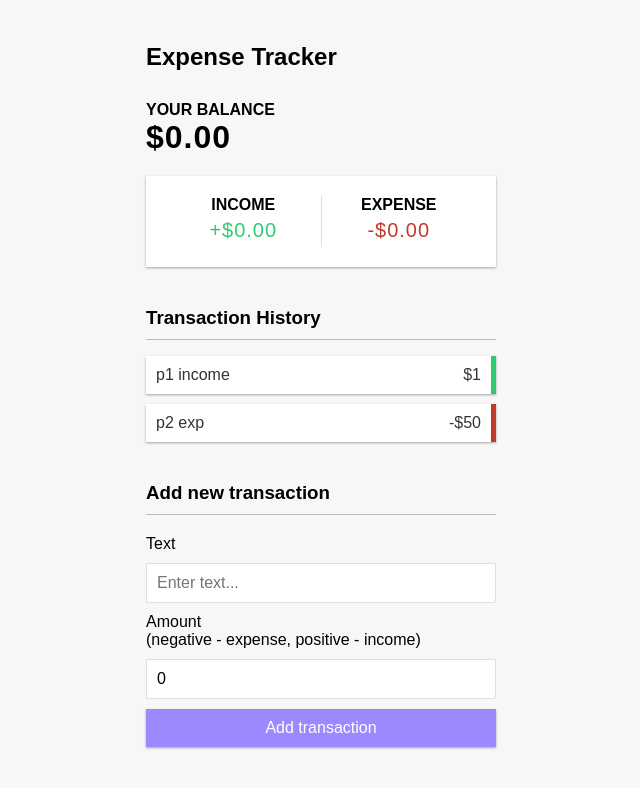
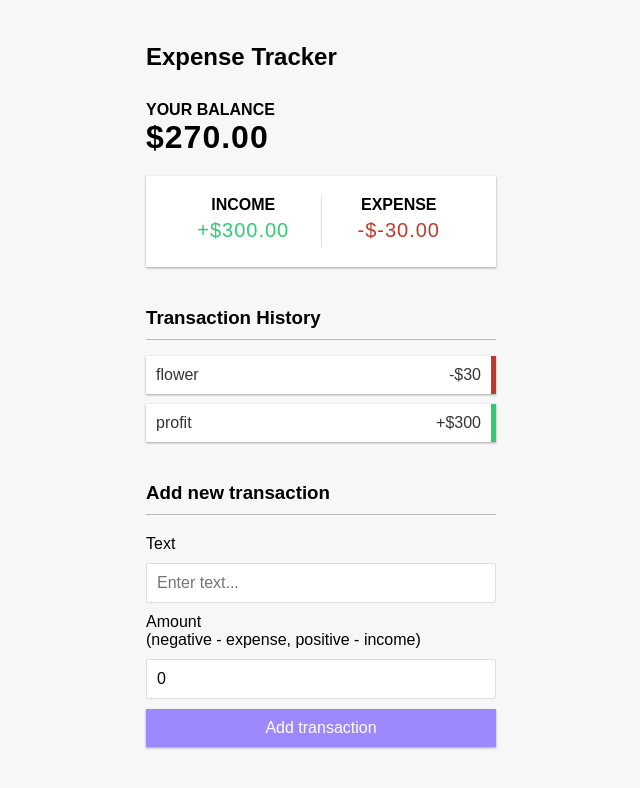
Before and after one commit to shamaz332/Budget-Tracker, a React (Create React App) app: page / in a window 1280 px wide. Shown: the top 788 px of the page, without its empty margins (319-959 px from the left). Built offline with nearby package versions, Linux system fonts and the light colour scheme; the HTML template or start-up script is replaced by a standard one; a web font is replaced by a local one.

Commit message:
balance,history connect with global state

```diff
--- a/src/App.js
+++ b/src/App.js
@@ -4,7 +4,7 @@ import {Balance} from "./components/Balance/Balance"
 import {IncomeExpense} from "./components/IncomeExpense/IncomeExpense"
 import {TransSectionList} from "./components/TransSectionList/TransSectionList"
 import {AddTranSection} from "./components/addTranSection/addTranSection"
-import {GlobalProvider} from "./components/context/GlobalState"
+import {GlobalProvider} from "./context/GlobalState"
 import './components/styles/GlobalStyles.css';
 
 function App() {
--- a/src/components/Balance/Balance.js
+++ b/src/components/Balance/Balance.js
@@ -1,11 +1,17 @@
-import React from "react";
-// import "../styles/GlobalStyles.css";
+import React, { useContext } from "react";
+import { GlobalContext } from "./../../context/GlobalState";
 
 export const Balance = () => {
+  const { transactions } = useContext(GlobalContext);
+
+  const amount = transactions.map((transaction) => transaction.amount);
+
+  const total = amount.reduce((acc, item) => (acc += item), 0).toFixed(2);
+
   return (
     <div>
       <h4>Your Balance</h4>
-      <h1>$0.00</h1>
+      <h1>${total}</h1>
     </div>
   );
 };
--- a/src/components/IncomeExpense/IncomeExpense.js
+++ b/src/components/IncomeExpense/IncomeExpense.js
@@ -1,17 +1,28 @@
-import React from 'react';
+import React, { useContext } from "react";
+import { GlobalContext } from "./../../context/GlobalState";
 
 export const IncomeExpense = () => {
-        return(
+  const { transactions } = useContext(GlobalContext);
+  const amount = transactions.map((transaction) => transaction.amount);
+  const income = amount
+    .filter((item) => item > 0)
+    .reduce((acc, item) => (acc += item), 0)
+    .toFixed(2);
+    const expense = amount
+    .filter((item) => item < 0)
+    .reduce((acc, item) => (acc += item), 0)
+    .toFixed(2);
+
+  return (
     <div className="income-container">
       <div>
         <h4>Income</h4>
-              <p className="money plus">+$0.00</p>
+        <p className="money plus">+${income}</p>
       </div>
       <div>
         <h4>Expense</h4>
-              <p className="money minus">-$0.00</p>
+        <p className="money minus">-${expense}</p>
       </div>
     </div>
-
-        )
+  );
 };
--- /dev/null
+++ b/src/components/TransSectionList/TraChild.js
@@ -0,0 +1,14 @@
+import React from "react";
+
+export const Transaction = ({ transaction }) => {
+  const sign = transaction.amount < 0 ? "-" : "+";
+  return (
+    <li className={transaction.amount < 0 ? "minus" : "plus"}>
+      {transaction.text}
+      <span>
+        {sign}${Math.abs(transaction.amount)}
+      </span>
+      <button className="delete-btn">X</button>
+    </li>
+  );
+};
--- a/src/components/TransSectionList/TransSectionList.js
+++ b/src/components/TransSectionList/TransSectionList.js
@@ -1,25 +1,23 @@
 import React, { useContext } from 'react';
-// import { Transaction } from './Trans';
 
-import { GlobalContext } from '../context/GlobalState';
+// Import the Global Context
+import { GlobalContext } from './../../context/GlobalState';
+
+// Import Transactions
+import { Transaction } from './TraChild'
 
 export const TransSectionList = () => {
+
     const { transactions } = useContext(GlobalContext);
 
     return (
         <div>
             <h3>Transaction History</h3>
             <ul className="list">
-<li className="plus">
-p1 income
-<span>$1</span>
-<button className="delete-btn">X</button>
-</li>
-<li className="minus">
-p2 exp
-<span>-$50</span>
-<button className="delete-btn">X</button>
-</li>
+                {transactions.map(transaction => (
+                    <Transaction key={transaction.id} transaction={transaction} />
+                    )
+                )}
             </ul>
         </div>
     )
--- a/src/components/context/GlobalState.js
+++ b/src/context/GlobalState.js
@@ -1,20 +1,19 @@
 import React, { createContext, useReducer } from "react";
-import Reducer from "./Reducer";
+import AppReducer from "./Reducer";
 
 const initialState = {
   transactions: [
     { id: 1, text: "flower", amount: -30 },
     { id: 2, text: "profit", amount: 300 },
-  ],
+  ]
 };
-
 export const GlobalContext = createContext(initialState);
 
 export const GlobalProvider = ({ children }) => {
-  const [state, dispatch] = useReducer(Reducer, initialState);
+  const [state, dispatch] = useReducer(AppReducer, initialState);
 
   return (
-    <GlobalContext.Provider value={{ transactions: state.transections }}>
+    <GlobalContext.Provider value={{ transactions: state.transactions }}>
       {children}
     </GlobalContext.Provider>
   );
```
Also changed, not shown: src/context/Reducer.js (renamed from src/components/context/Reducer.js). Lines whose indentation alone changed are shown as unchanged.
